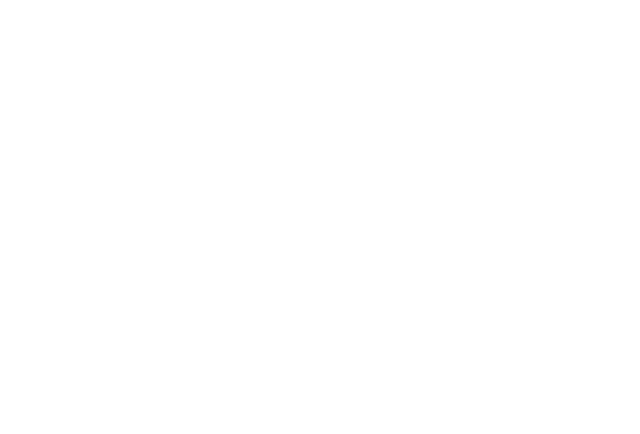
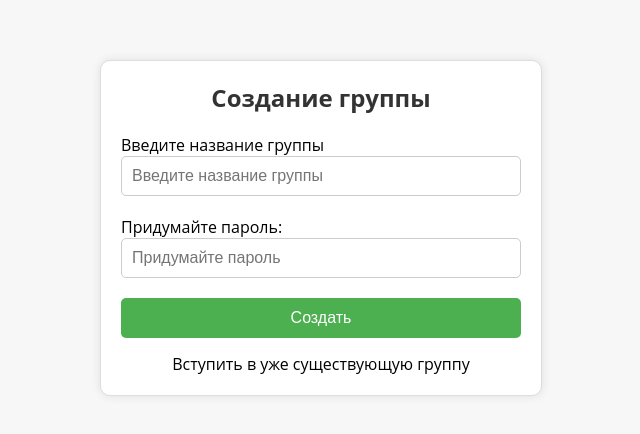
Before and after one commit to sabure-dev/coworking, a React (Vite) app in the folder frontend/coworking/: page /group/create in a window 1280 px wide. Before the commit this address had no page. Shown: the part 172-606 px from the top of the page, without its empty margins (319-959 px from the left). Built offline with nearby package versions, Linux system fonts and the light colour scheme.

Commit message:
group frontend add

```diff
--- a/frontend/coworking/src/App.jsx
+++ b/frontend/coworking/src/App.jsx
@@ -5,6 +5,8 @@
 import RegisterPage from "./components/Auth/Register/RegisterPage.jsx";
 import MainPage from "./components/MainPage/MainPage.jsx";
 import Profile from "./components/Profile/Profile.jsx";
+import EnterPage from "./components/Group/Enter/EnterPage.jsx";
+import CreatePage from "./components/Group/Create/CreatePage.jsx";
 
 
 function App() {
@@ -14,12 +16,16 @@
                 <Route path='/auth/login' element={<LoginPage/>}/>
                 <Route path='/auth/register' element={<RegisterPage/>}/>
                 <Route path='/' element={<HomePage/>}/>
+
                 <Route element={<ProtectedRoutes/>}>
                     <Route path='/main' element={<MainPage/>}/>
                 </Route>
                 <Route element={<ProtectedRoutes/>}>
                     <Route path='/profile' element={<Profile/>}/>
                 </Route>
+
+                <Route path='/group/create' element={<CreatePage/>}/>
+                <Route path='/group/enter' element={<EnterPage/>}/>
 
 
             </Routes>
--- /dev/null
+++ b/frontend/coworking/src/components/Group/Create/CreatePage.jsx
@@ -0,0 +1,75 @@
+import React, {useState} from 'react';
+import {Navigate, useNavigate} from "react-router-dom";
+import './createStyles.css'
+
+function CreatePage() {
+    const [title, setTitle] = useState('');
+    const [password, setPassword] = useState('');
+    const [error, setError] = useState(null);
+    const navigate = useNavigate();
+
+    const handleCreate = async (e) => {
+        e.preventDefault();
+
+        const token = localStorage.getItem("token");
+
+        try {
+            const response = await fetch('http://192.168.51.231:8000/api/group', {
+                method: 'POST',
+                headers: {
+                    'Content-Type': 'application/json',
+                    'Authorization': `bearer ${token}`
+                },
+                body: JSON.stringify({
+                    "title": title,
+                    "password": password
+                }),
+            });
+
+            if (response.status === 201) {
+                navigate('/profile');
+            }
+        } catch (error) {
+            setError(error.message);
+        }
+    };
+
+    return (
+        <div className="register-container">
+            <div className="register-card">
+                <h1 className="register-title">Создание группы</h1>
+                <form onSubmit={handleCreate}>
+                    <div className="register-input-group">
+                        <label>Введите название группы</label>
+                        <input
+                            value={title}
+                            onChange={(event) => setTitle(event.target.value)}
+                            placeholder="Введите название группы"
+                            className="register-input"
+                        />
+                    </div>
+                    <div className="register-input-group">
+                        <label>Придумайте пароль:</label>
+                        <input
+                            type="password"
+                            value={password}
+                            onChange={(event) => setPassword(event.target.value)}
+                            placeholder="Придумайте пароль"
+                            className="register-input"
+                        />
+                    </div>
+                    {error && <div className="register-error">{error}</div>}
+                    <button type="submit" onClick={handleCreate} className="register-button">Создать
+                    </button>
+                    <div className="redirectLogin"><a onClick={() => {
+                        navigate('/group/enter');
+
+                    }}>Вступить в уже существующую группу
+                    </a></div>
+                </form>
+            </div>
+        </div>
+    );
+}
+
+export default CreatePage;
--- /dev/null
+++ b/frontend/coworking/src/components/Group/Create/createStyles.css
@@ -0,0 +1,75 @@
+.register-container {
+    display: flex;
+    justify-content: center;
+    align-items: center;
+    height: 100vh;
+    background-color: #f7f7f7;
+    font-family: "Open Sans", sans-serif;
+}
+
+.register-card {
+    width: 400px;
+    background-color: #fff;
+    padding: 20px;
+    border: 1px solid #ddd;
+    border-radius: 10px;
+    box-shadow: 0 0 10px rgba(0, 0, 0, 0.1);
+}
+
+.register-title {
+    text-align: center;
+    font-size: 24px;
+    font-weight: bold;
+    margin-bottom: 20px;
+    color: #333;
+}
+
+.register-input-group {
+    margin-bottom: 20px;
+}
+
+.register-input {
+    box-sizing: border-box;
+    width: 100%;
+    height: 40px;
+    padding: 10px;
+    border: 1px solid #ccc;
+    border-radius: 5px;
+    font-size: 16px;
+}
+
+.register-input:focus {
+    border-color: #aaa;
+    box-shadow: 0 0 10px rgba(0, 0, 0, 0.1);
+}
+
+.register-button {
+    width: 100%;
+    height: 40px;
+    padding: 10px;
+    border: none;
+    border-radius: 5px;
+    background-color: #4CAF50;
+    color: #fff;
+    font-size: 16px;
+    cursor: pointer;
+}
+
+.register-button:hover {
+    background-color: #3e8e41;
+}
+
+.register-error {
+    color: #a40c0c;
+    font-size: 14px;
+    margin-bottom: 20px;
+}
+
+.redirectLogin {
+    margin-top: 15px;
+    text-align: center;
+}
+
+.redirectLogin a:hover {
+    cursor: pointer;
+}
--- /dev/null
+++ b/frontend/coworking/src/components/Group/Enter/EnterPage.jsx
@@ -0,0 +1,71 @@
+import React, {useState} from 'react';
+import {Navigate, useNavigate} from "react-router-dom";
+import './enterStyles.css'
+
+function EnterPage() {
+    const [title, setTitle] = useState('');
+    const [password, setPassword] = useState('');
+    const [error, setError] = useState(null);
+    const navigate = useNavigate();
+
+    const handleEnter = async (e) => {
+        e.preventDefault();
+        const token = localStorage.getItem("token");
+
+        try {
+            const response = await fetch(`http://192.168.51.231:8000/api/group/${title}`, {
+                method: 'POST',
+                headers: {
+                    'Content-Type': 'application/json',
+                    'Authorization': `bearer ${token}`
+                },
+                body: JSON.stringify(password),
+            });
+
+            if (response.status === 200) {
+                navigate('/profile');
+            }
+        } catch (error) {
+            setError(error.message);
+        }
+    };
+
+    return (
+        <div className="register-container">
+            <div className="register-card">
+                <h1 className="register-title">Войти в группу</h1>
+                <form onSubmit={handleEnter}>
+                    <div className="register-input-group">
+                        <label>Введите название группы</label>
+                        <input
+                            value={title}
+                            onChange={(event) => setTitle(event.target.value)}
+                            placeholder="Введите название группы"
+                            className="register-input"
+                        />
+                    </div>
+                    <div className="register-input-group">
+                        <label>Введите пароль:</label>
+                        <input
+                            type="password"
+                            value={password}
+                            onChange={(event) => setPassword(event.target.value)}
+                            placeholder="Введите пароль"
+                            className="register-input"
+                        />
+                    </div>
+                    {error && <div className="register-error">{error}</div>}
+                    <button type="submit" onClick={handleEnter} className="register-button">Войти
+                    </button>
+                    <div className="redirectLogin"><a onClick={() => {
+                        navigate('/group/create');
+
+                    }}>Создать новую группу
+                    </a></div>
+                </form>
+            </div>
+        </div>
+    );
+}
+
+export default EnterPage;
--- /dev/null
+++ b/frontend/coworking/src/components/Group/Enter/enterStyles.css
@@ -0,0 +1,75 @@
+.login-container {
+    display: flex;
+    justify-content: center;
+    align-items: center;
+    height: 100vh;
+    background-color: #f7f7f7;
+    font-family: "Open Sans", sans-serif;
+}
+
+.login-card {
+    width: 400px;
+    background-color: #fff;
+    padding: 20px;
+    border: 1px solid #ddd;
+    border-radius: 10px;
+    box-shadow: 0 0 10px rgba(0, 0, 0, 0.1);
+}
+
+.login-title {
+    text-align: center;
+    font-size: 24px;
+    font-weight: bold;
+    margin-bottom: 20px;
+    color: #333;
+}
+
+.login-input-group {
+    margin-bottom: 20px;
+}
+
+.login-input {
+    box-sizing: border-box;
+    width: 100%;
+    height: 40px;
+    padding: 10px;
+    border: 1px solid #ccc;
+    border-radius: 5px;
+    font-size: 16px;
+}
+
+.login-input:focus {
+    border-color: #aaa;
+    box-shadow: 0 0 10px rgba(0, 0, 0, 0.1);
+}
+
+.login-button {
+    width: 100%;
+    height: 40px;
+    padding: 10px;
+    border: none;
+    border-radius: 5px;
+    background-color: #4CAF50;
+    color: #fff;
+    font-size: 16px;
+    cursor: pointer;
+}
+
+.login-button:hover {
+    background-color: #3e8e41;
+}
+
+.login-error {
+    color: #a40c0c;
+    font-size: 14px;
+    margin-bottom: 20px;
+}
+
+.redirectRegister {
+    margin-top: 15px;
+    text-align: center;
+}
+
+.redirectRegister a:hover {
+    cursor: pointer;
+}
--- a/frontend/coworking/src/components/MainPage/MainPage.jsx
+++ b/frontend/coworking/src/components/MainPage/MainPage.jsx
@@ -1,9 +1,12 @@
 import React, {useEffect, useState} from 'react';
 import './mainStyles.css'
+import {useNavigate} from "react-router-dom";
 
 
 function MainPage() {
     const [user, setUser] = useState({});
+    const navigate = useNavigate();
+
 
     useEffect(() => {
         getUser();
@@ -88,7 +91,10 @@
                             <p>Найти куратора</p>
                         </div>
                         <div className="col">
-                            <button className="section__button">Вступить</button>
+                            <button className="section__button" onClick={() => {
+                                navigate('/group/enter');
+                            }}>Вступить
+                            </button>
                         </div>
                     </div>
                 </div>
--- a/frontend/coworking/src/components/Profile/Profile.jsx
+++ b/frontend/coworking/src/components/Profile/Profile.jsx
@@ -1,8 +1,10 @@
 import React, {useEffect, useState} from 'react';
 import './profileStyles.css'
+import {useNavigate} from "react-router-dom";
 
 function Profile() {
     const [user, setUser] = useState({});
+    const navigate = useNavigate();
 
     useEffect(() => {
         getUser();
@@ -30,7 +32,30 @@
     const handleLogout = async () => {
         try {
             localStorage.setItem("token", "");
+            navigate('/auth/login')
 
+        } catch (error) {
+            console.error(error.message);
+        }
+    }
+
+    const handleLeaveGroup = async () => {
+        try {
+            try {
+                const token = localStorage.getItem("token");
+
+                const response = await fetch('http://192.168.51.231:8000/api/group/leave', {
+                    method: 'GET',
+                    headers: {
+                        "Authorization": `bearer ${token}`
+                    },
+                });
+
+                navigate('/main')
+
+            } catch (error) {
+                console.error(error.message);
+            }
 
         } catch (error) {
             console.error(error.message);
@@ -59,7 +84,7 @@
                     <p>Роль: {user["role"]}</p>
                     <p>Группа: {user["group"]}</p>
                     <button className="Logout" onClick={handleLogout}>Выйти из аккаунта</button>
-                    <button className="LeaveGroup">Выйти из группы</button>
+                    <button className="LeaveGroup" onClick={handleLeaveGroup}>Выйти из группы</button>
                 </div>
             </main>
             <footer className="footer">
--- a/frontend/coworking/src/main.jsx
+++ b/frontend/coworking/src/main.jsx
@@ -3,7 +3,5 @@
 import App from './App.jsx'
 
 ReactDOM.createRoot(document.getElementById('root')).render(
-  <React.StrictMode>
     <App />
-  </React.StrictMode>,
 )
```
Also changed, not shown: 1 other file (tests, documents, lock files or other folders).
